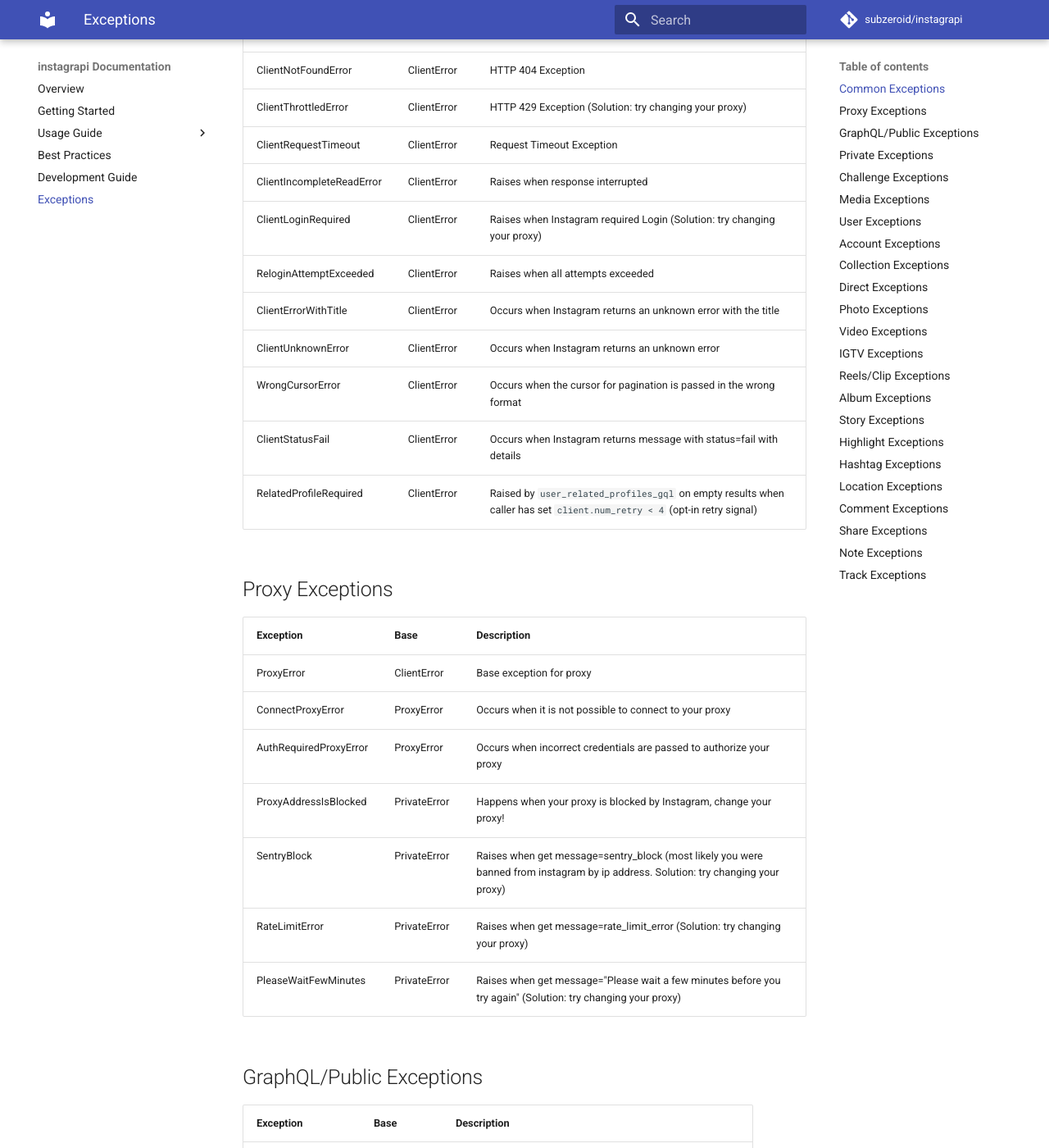
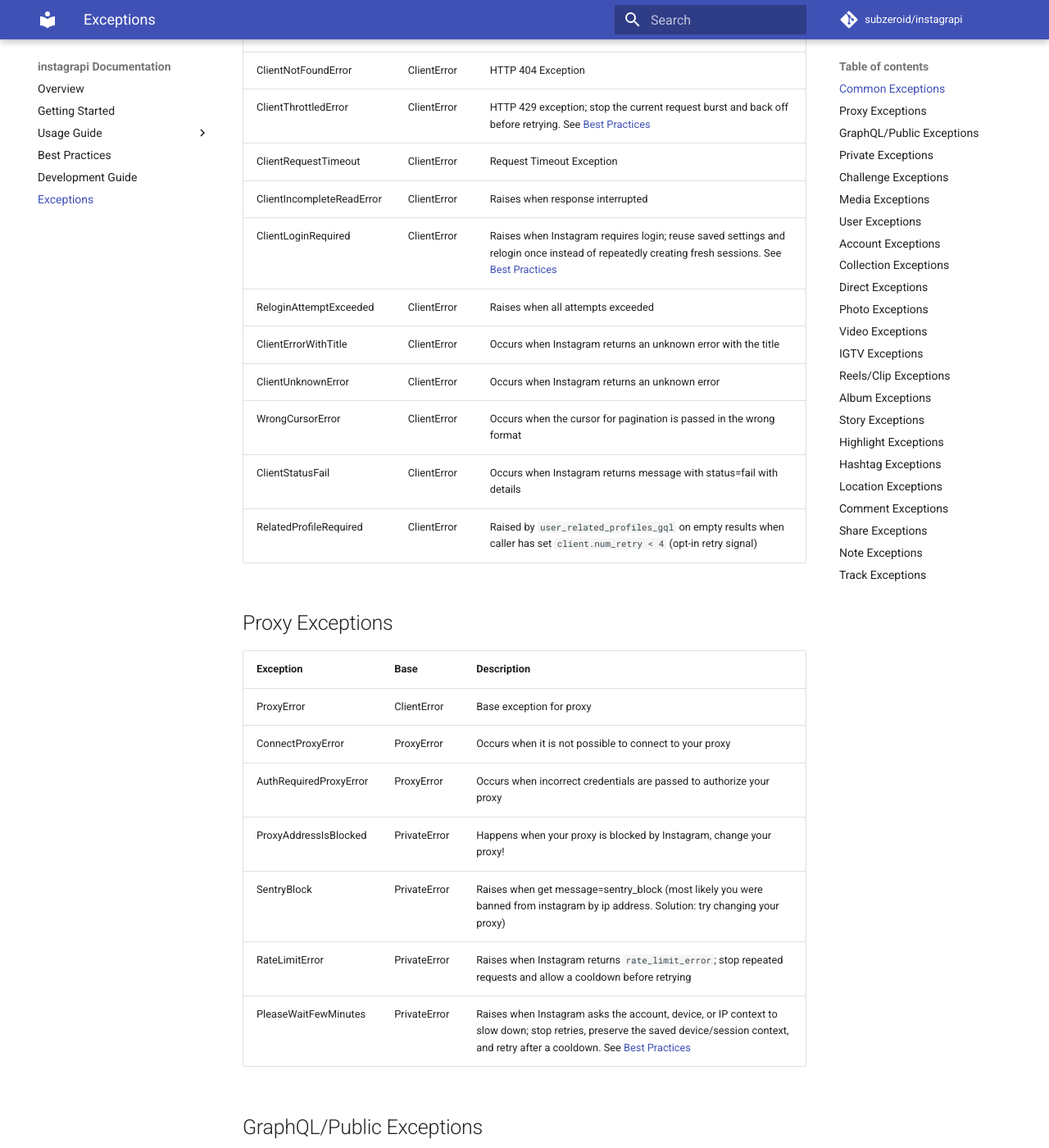
Before and after one commit to del-bestdev/instagrapi, an MkDocs documentation site: the page built from docs/exceptions.md, in a window 1280 px wide and 1400 px high, scrolled down 577 px. Shown: the whole window at 82% size. Built offline with MkDocs 1.6.1 and Material for MkDocs 9.7.7, drawn with Linux system fonts in a browser that asks for light colours; comment, search, counter and statistics services are not loaded; the version menu is left out.

Commit message:
docs: align exception cooldown guidance for throttling and login errors

```diff
--- a/docs/exceptions.md
+++ b/docs/exceptions.md
@@ -11,10 +11,10 @@
 | ClientUnauthorizedError   | ClientError | HTTP 401 Exception
 | ClientForbiddenError      | ClientError | HTTP 403 Exception
 | ClientNotFoundError       | ClientError | HTTP 404 Exception
-| ClientThrottledError      | ClientError | HTTP 429 Exception (Solution: try changing your proxy)
+| ClientThrottledError      | ClientError | HTTP 429 exception; stop the current request burst and back off before retrying. See [Best Practices](usage-guide/best-practices.md#pleasewaitfewminutes)
 | ClientRequestTimeout      | ClientError | Request Timeout Exception
 | ClientIncompleteReadError | ClientError | Raises when response interrupted
-| ClientLoginRequired       | ClientError | Raises when Instagram required Login (Solution: try changing your proxy)
+| ClientLoginRequired       | ClientError | Raises when Instagram requires login; reuse saved settings and relogin once instead of repeatedly creating fresh sessions. See [Best Practices](usage-guide/best-practices.md#loginrequired)
 | ReloginAttemptExceeded    | ClientError | Raises when all attempts exceeded
 | ClientErrorWithTitle      | ClientError | Occurs when Instagram returns an unknown error with the title
 | ClientUnknownError        | ClientError | Occurs when Instagram returns an unknown error
@@ -31,8 +31,8 @@
 | AuthRequiredProxyError    | ProxyError   | Occurs when incorrect credentials are passed to authorize your proxy
 | ProxyAddressIsBlocked     | PrivateError | Happens when your proxy is blocked by Instagram, change your proxy!
 | SentryBlock               | PrivateError | Raises when get message=sentry_block (most likely you were banned from instagram by ip address. Solution: try changing your proxy)
-| RateLimitError            | PrivateError | Raises when get message=rate_limit_error (Solution: try changing your proxy)
-| PleaseWaitFewMinutes     | PrivateError | Raises when get message="Please wait a few minutes before you try again" (Solution: try changing your proxy)
+| RateLimitError            | PrivateError | Raises when Instagram returns `rate_limit_error`; stop repeated requests and allow a cooldown before retrying
+| PleaseWaitFewMinutes      | PrivateError | Raises when Instagram asks the account, device, or IP context to slow down; stop retries, preserve the saved device/session context, and retry after a cooldown. See [Best Practices](usage-guide/best-practices.md#pleasewaitfewminutes)
 
 ## GraphQL/Public Exceptions
 
```
